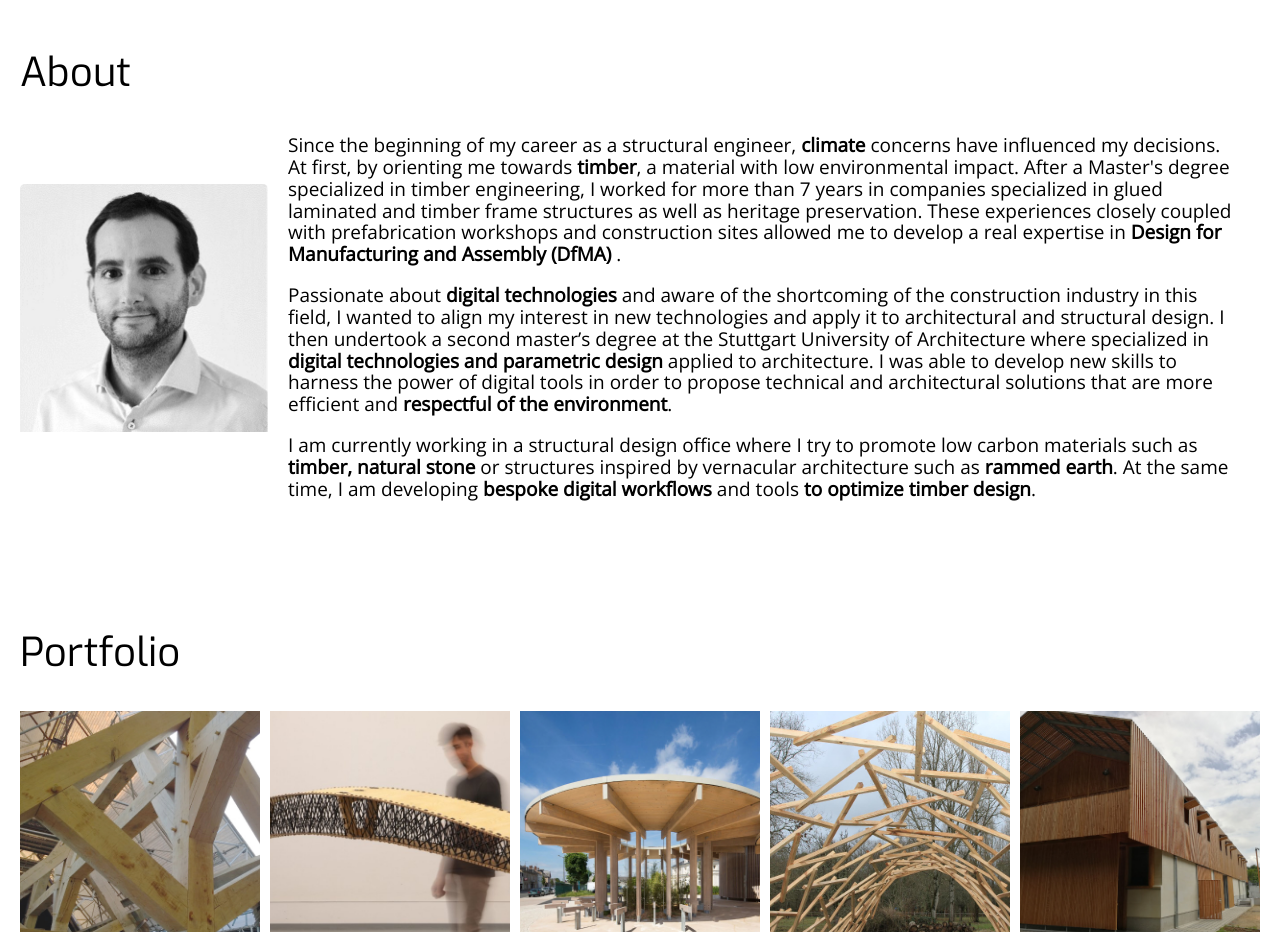
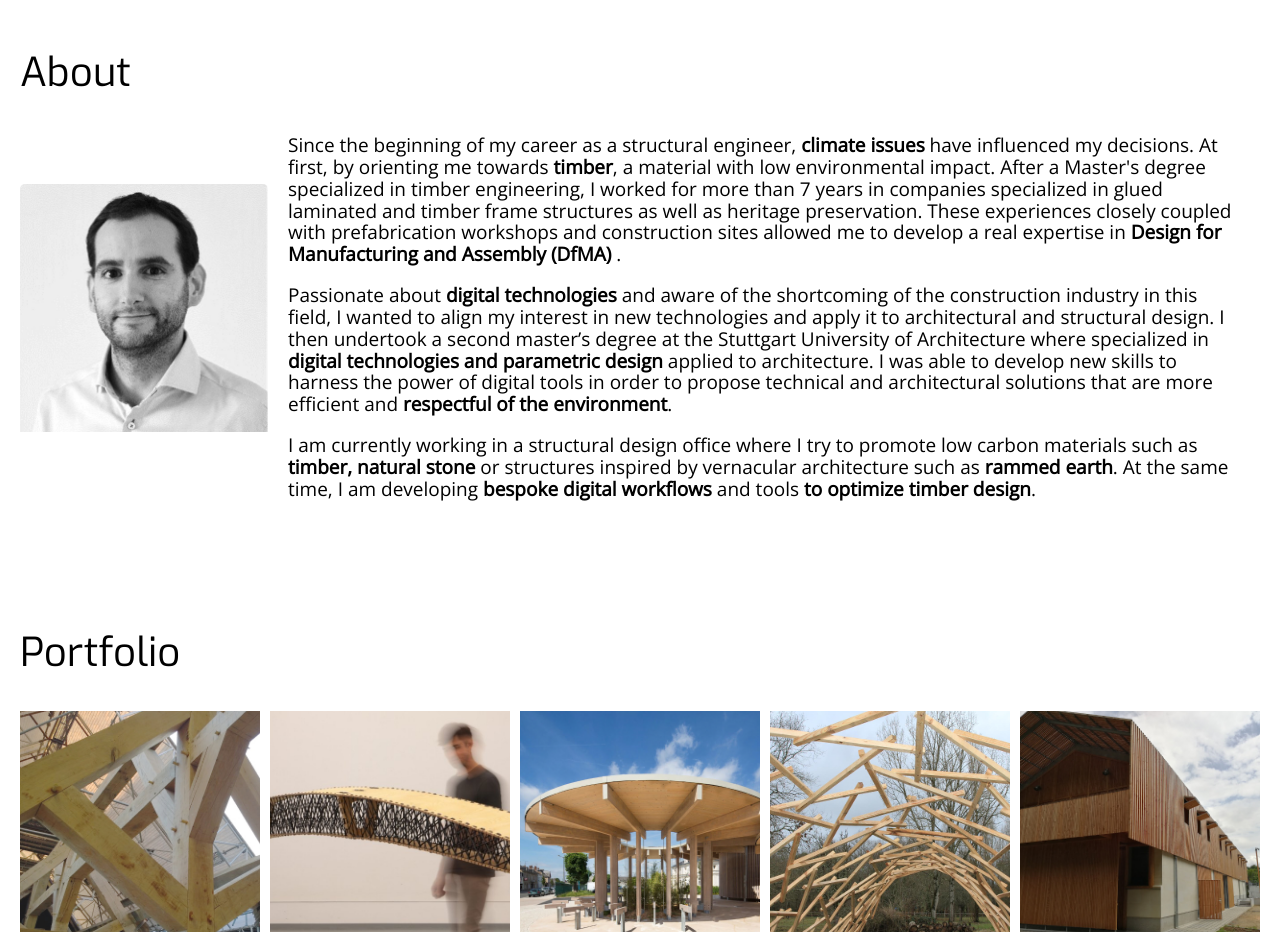
Before and after one commit to Gcaussarieu/website, a website built with Parcel: page index.html in a window 1280 px wide. Shown: the part 820-1752 px from the top of the page. Built offline with nearby package versions, Linux system fonts and the light colour scheme.

Commit message:
changed about

```diff
--- a/index.html
+++ b/index.html
@@ -102,7 +102,7 @@
         <div class="about__text">
           <p>
             Since the beginning of my career as a structural engineer,
-            <strong>climate</strong> concerns have influenced my decisions. At
+            <strong>climate issues</strong> have influenced my decisions. At
             first, by orienting me towards <strong>timber</strong>, a material
             with low environmental impact. After a Master's degree specialized
             in timber engineering, I worked for more than 7 years in companies
```
